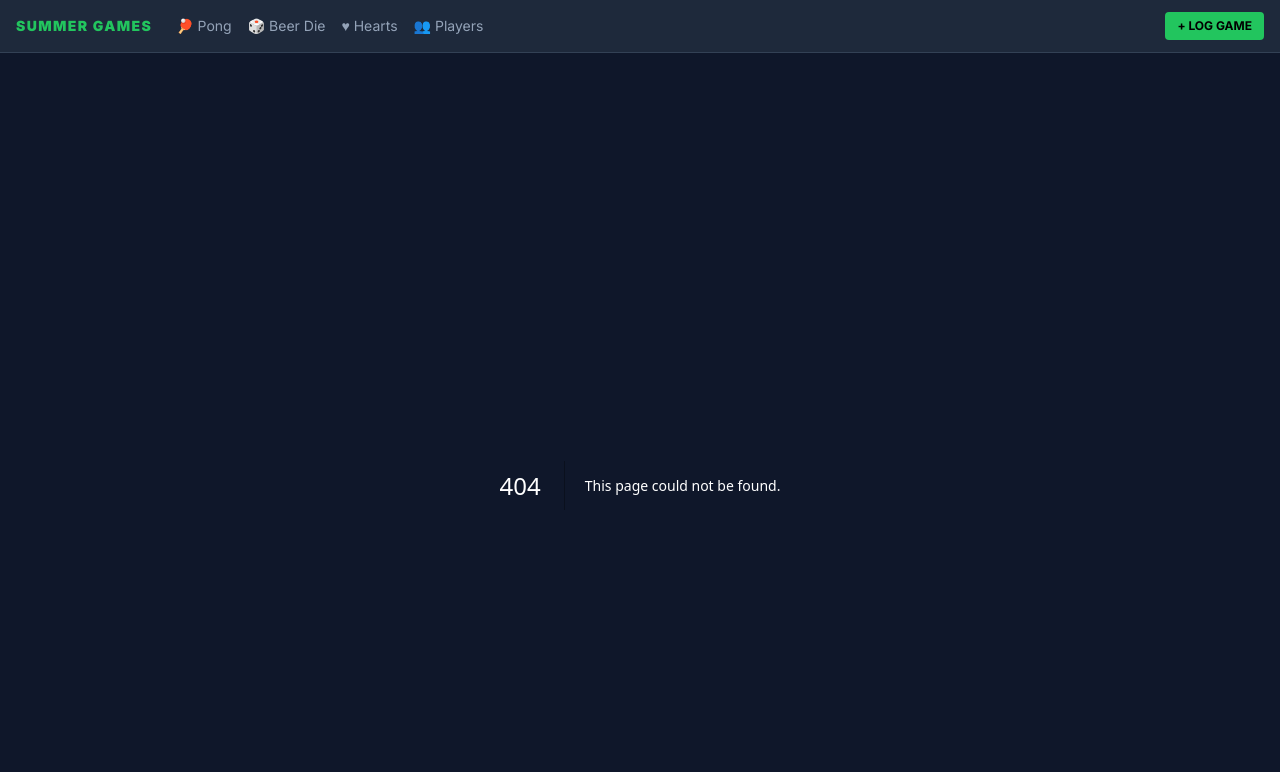
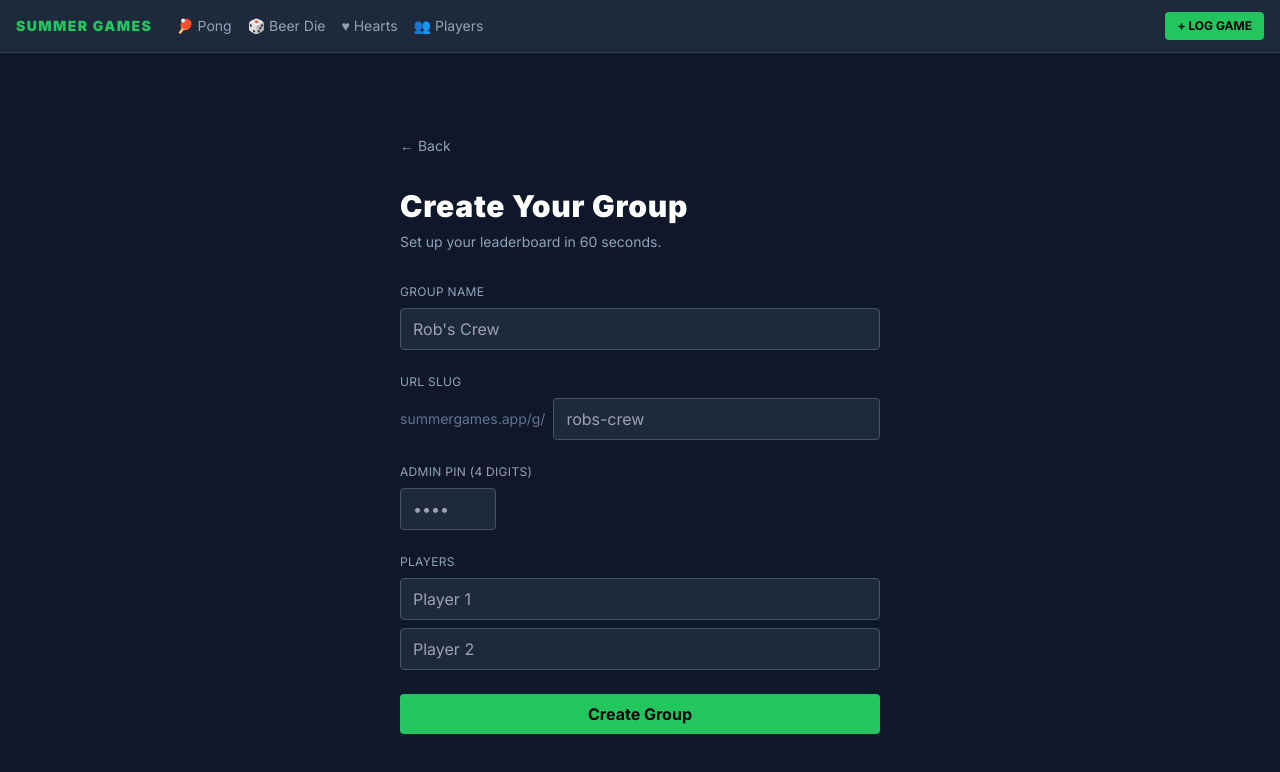
Before and after one commit to gileshayhurst/summer-games, a Next.js app: page /create in a window 1280 px wide. Before the commit this address had no page. Shown: the top 772 px of the page. Built offline with nearby package versions, Linux system fonts and the light colour scheme.

Commit message:
feat: add group creation API and create page

```diff
--- /dev/null
+++ b/app/api/groups/route.ts
@@ -0,0 +1,42 @@
+import { NextRequest, NextResponse } from 'next/server'
+import { createServerClient } from '@/lib/supabase-server'
+
+function toSlug(name: string): string {
+  return name.toLowerCase().replace(/[^a-z0-9]+/g, '-').replace(/^-|-$/g, '').slice(0, 40)
+}
+
+export async function POST(req: NextRequest) {
+  const { name, slug: rawSlug, pin, players } = await req.json()
+
+  if (!name?.trim()) return NextResponse.json({ error: 'Group name required' }, { status: 400 })
+  if (!pin || !/^\d{4}$/.test(pin)) return NextResponse.json({ error: 'PIN must be 4 digits' }, { status: 400 })
+  if (!Array.isArray(players) || players.length < 1)
+    return NextResponse.json({ error: 'At least 1 player required' }, { status: 400 })
+
+  const slug = rawSlug?.trim() ? toSlug(rawSlug.trim()) : toSlug(name.trim())
+  if (!slug) return NextResponse.json({ error: 'Invalid group name for URL' }, { status: 400 })
+
+  const supabase = createServerClient()
+
+  const { data: existing } = await supabase.from('groups').select('id').eq('slug', slug).single()
+  if (existing) return NextResponse.json({ error: 'That URL is already taken' }, { status: 409 })
+
+  const { data: group, error: groupErr } = await supabase
+    .from('groups')
+    .insert({ name: name.trim(), slug, pin })
+    .select()
+    .single()
+  if (groupErr) return NextResponse.json({ error: groupErr.message }, { status: 500 })
+
+  const playerRows = players
+    .map((n: string) => n.trim())
+    .filter(Boolean)
+    .map((n: string) => ({ name: n, group_id: group.id }))
+
+  if (playerRows.length > 0) {
+    const { error: playersErr } = await supabase.from('users').insert(playerRows)
+    if (playersErr) return NextResponse.json({ error: playersErr.message }, { status: 500 })
+  }
+
+  return NextResponse.json({ slug }, { status: 201 })
+}
--- /dev/null
+++ b/app/create/page.tsx
@@ -0,0 +1,105 @@
+'use client'
+import { useState } from 'react'
+import Link from 'next/link'
+import { useRouter } from 'next/navigation'
+
+function toSlug(name: string): string {
+  return name.toLowerCase().replace(/[^a-z0-9]+/g, '-').replace(/^-|-$/g, '').slice(0, 40)
+}
+
+export default function CreatePage() {
+  const router = useRouter()
+  const [name, setName] = useState('')
+  const [slug, setSlug] = useState('')
+  const [pin, setPin] = useState('')
+  const [players, setPlayers] = useState<string[]>(['', ''])
+  const [loading, setLoading] = useState(false)
+  const [error, setError] = useState('')
+
+  const handleNameChange = (v: string) => {
+    setName(v)
+    setSlug(toSlug(v))
+  }
+
+  const updatePlayer = (i: number, v: string) => {
+    const next = [...players]
+    next[i] = v
+    if (i === players.length - 1 && v.trim()) next.push('')
+    setPlayers(next)
+  }
+
+  const submit = async (e: React.FormEvent) => {
+    e.preventDefault()
+    setError('')
+    const filledPlayers = players.map(p => p.trim()).filter(Boolean)
+    if (!name.trim()) return setError('Group name required')
+    if (!/^\d{4}$/.test(pin)) return setError('PIN must be exactly 4 digits')
+    if (filledPlayers.length < 1) return setError('Add at least 1 player')
+    setLoading(true)
+    const res = await fetch('/api/groups', {
+      method: 'POST',
+      headers: { 'Content-Type': 'application/json' },
+      body: JSON.stringify({ name: name.trim(), slug, pin, players: filledPlayers }),
+    })
+    const data = await res.json()
+    setLoading(false)
+    if (!res.ok) return setError(data.error)
+    router.push(`/g/${data.slug}`)
+  }
+
+  return (
+    <div className="min-h-screen bg-bg text-white">
+      <div className="max-w-lg mx-auto px-4 py-12">
+        <Link href="/" className="text-slate-400 text-sm hover:text-white mb-8 inline-block">← Back</Link>
+        <h1 className="text-3xl font-black tracking-wide mb-2">Create Your Group</h1>
+        <p className="text-slate-400 text-sm mb-8">Set up your leaderboard in 60 seconds.</p>
+        <form onSubmit={submit} className="space-y-6">
+          <div>
+            <label className="text-xs text-slate-400 uppercase tracking-wide block mb-2">Group Name</label>
+            <input
+              value={name} onChange={e => handleNameChange(e.target.value)}
+              placeholder="Rob's Crew"
+              className="bg-card border border-slate-600 rounded px-3 py-2 text-white w-full focus:outline-none focus:border-win"
+            />
+          </div>
+          <div>
+            <label className="text-xs text-slate-400 uppercase tracking-wide block mb-2">URL Slug</label>
+            <div className="flex items-center gap-2">
+              <span className="text-slate-500 text-sm">summergames.app/g/</span>
+              <input
+                value={slug} onChange={e => setSlug(toSlug(e.target.value))}
+                placeholder="robs-crew"
+                className="bg-card border border-slate-600 rounded px-3 py-2 text-white flex-1 focus:outline-none focus:border-win"
+              />
+            </div>
+          </div>
+          <div>
+            <label className="text-xs text-slate-400 uppercase tracking-wide block mb-2">Admin PIN (4 digits)</label>
+            <input
+              type="password" value={pin} onChange={e => setPin(e.target.value.replace(/\D/g, '').slice(0, 4))}
+              placeholder="••••"
+              className="bg-card border border-slate-600 rounded px-3 py-2 text-white w-24 focus:outline-none focus:border-win"
+            />
+          </div>
+          <div>
+            <label className="text-xs text-slate-400 uppercase tracking-wide block mb-2">Players</label>
+            <div className="space-y-2">
+              {players.map((p, i) => (
+                <input
+                  key={i} value={p} onChange={e => updatePlayer(i, e.target.value)}
+                  placeholder={`Player ${i + 1}`}
+                  className="bg-card border border-slate-600 rounded px-3 py-2 text-white w-full focus:outline-none focus:border-win"
+                />
+              ))}
+            </div>
+          </div>
+          {error && <p className="text-loss text-sm">{error}</p>}
+          <button type="submit" disabled={loading}
+            className="bg-win text-black font-bold px-6 py-2 rounded hover:bg-green-400 disabled:opacity-50 transition-colors w-full">
+            {loading ? 'Creating...' : 'Create Group'}
+          </button>
+        </form>
+      </div>
+    </div>
+  )
+}
```
